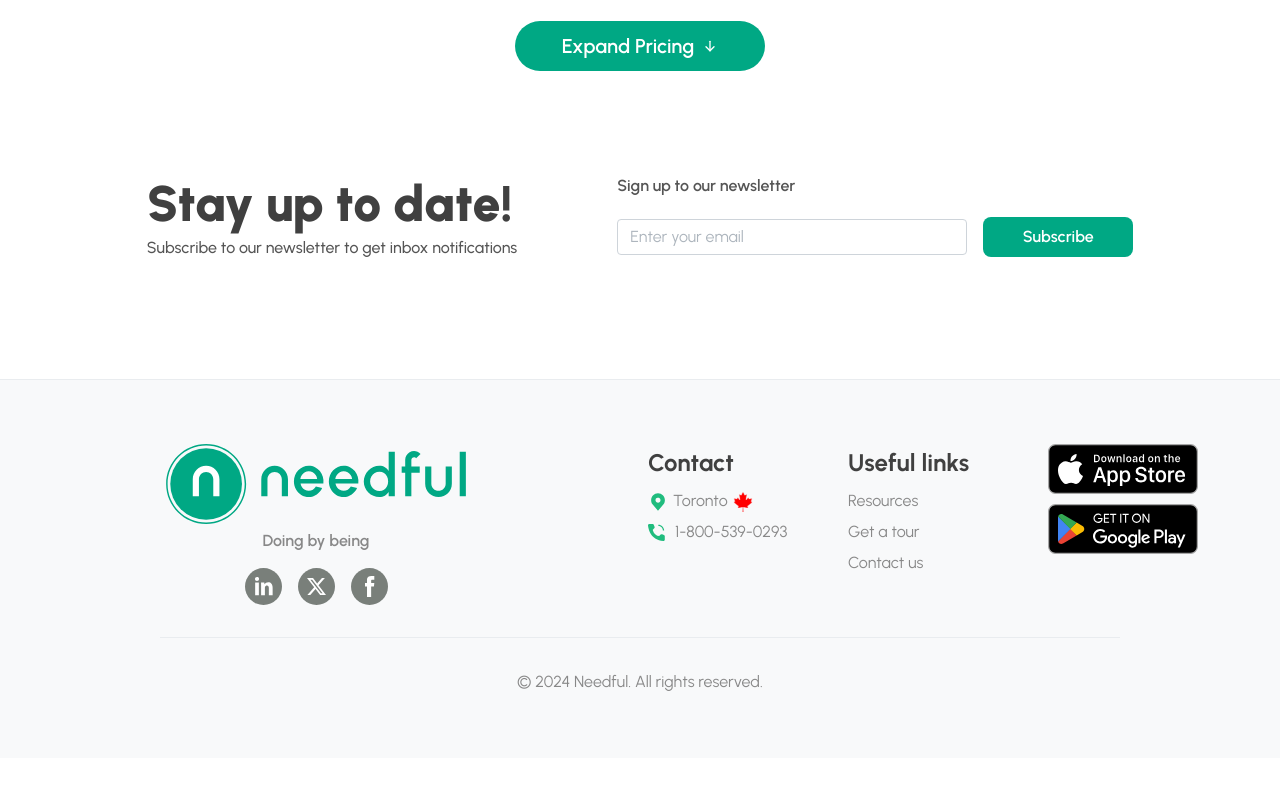
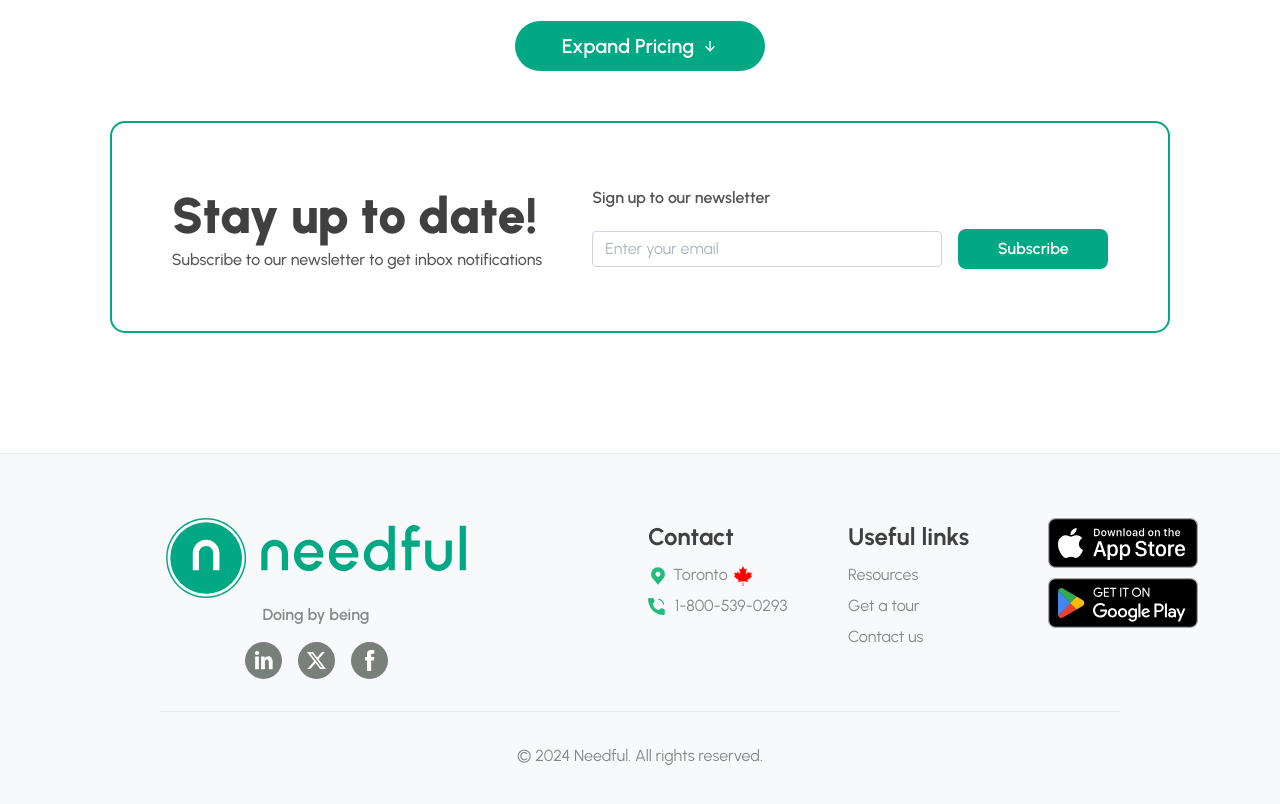
Before and after one commit to ashleighliu/needful_site_v2, a React (Vite) app: page / in a window 1280 px wide. Shown: the part 4640-5444 px from the top of the page. Before the commit the page ends 5398 px from the top, so only its background shows below. Built offline with nearby package versions, Linux system fonts and the light colour scheme; no server answers.

Commit message:
add border for newsletter

```diff
--- a/src/components/NewsletterSection/NewsletterSection.tsx
+++ b/src/components/NewsletterSection/NewsletterSection.tsx
@@ -24,7 +24,16 @@ export function NewsletterSection() {
   });
 
   return (
-    <Flex align="center" justify="center" mt={100} wrap="wrap" gap={100}>
+    <Box
+      style={{
+        border: "2px solid #00A884", // Green border
+        borderRadius: "15px", // Rounded corners
+        padding: "60px 60px", // Padding for spacing
+        width: "fit-content", // Adjust width dynamically to fit content
+        margin: "50px auto", // Center the section
+      }}
+    >
+      <Flex align="center" justify="center" wrap="wrap" gap={50}>
         <Box>
           <Center>
             <Box>
@@ -56,5 +65,6 @@ export function NewsletterSection() {
           </Box>
         </Box>
       </Flex>
+    </Box>
   );
 }
```
Lines whose indentation alone changed are shown as unchanged.
